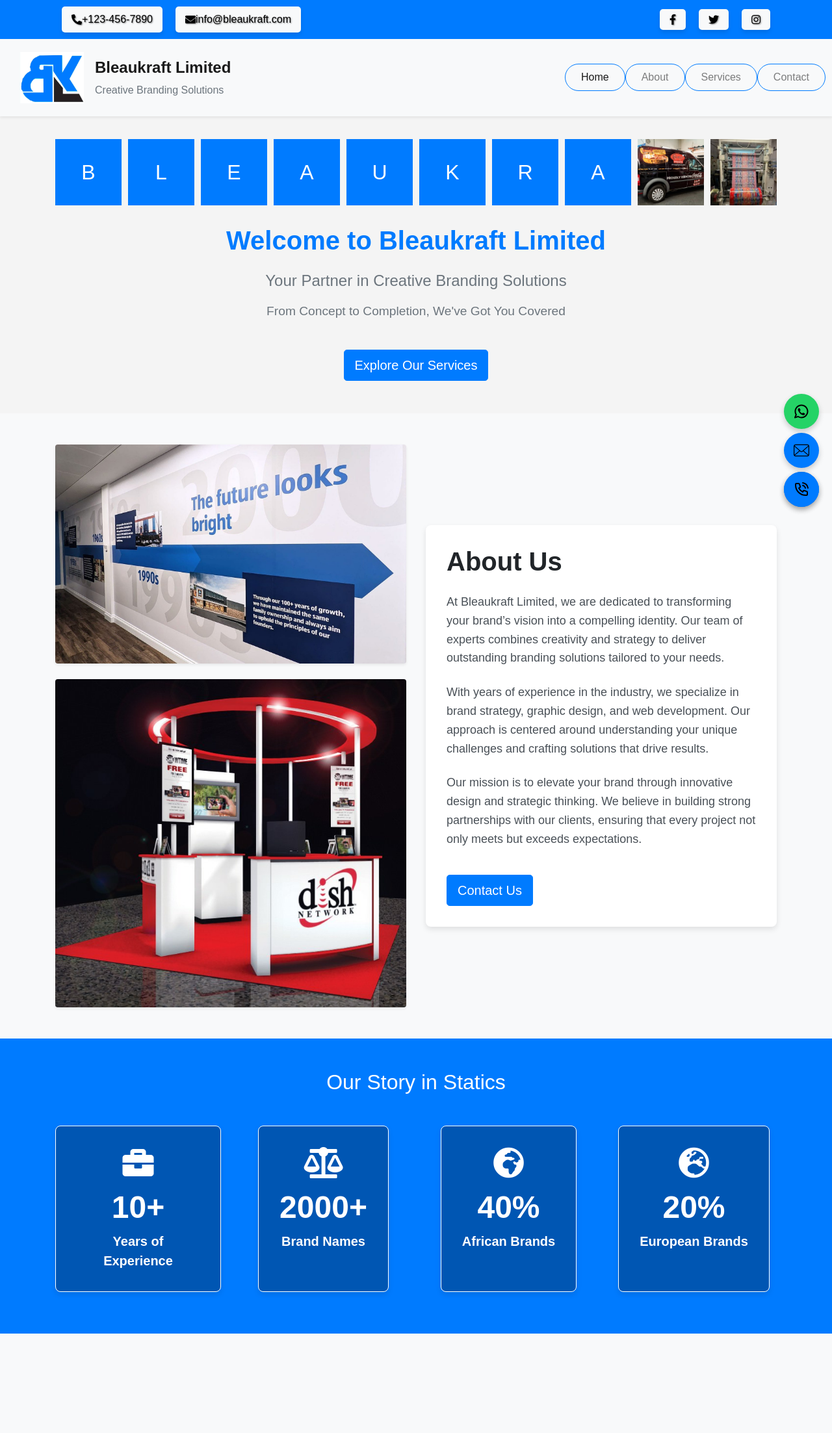
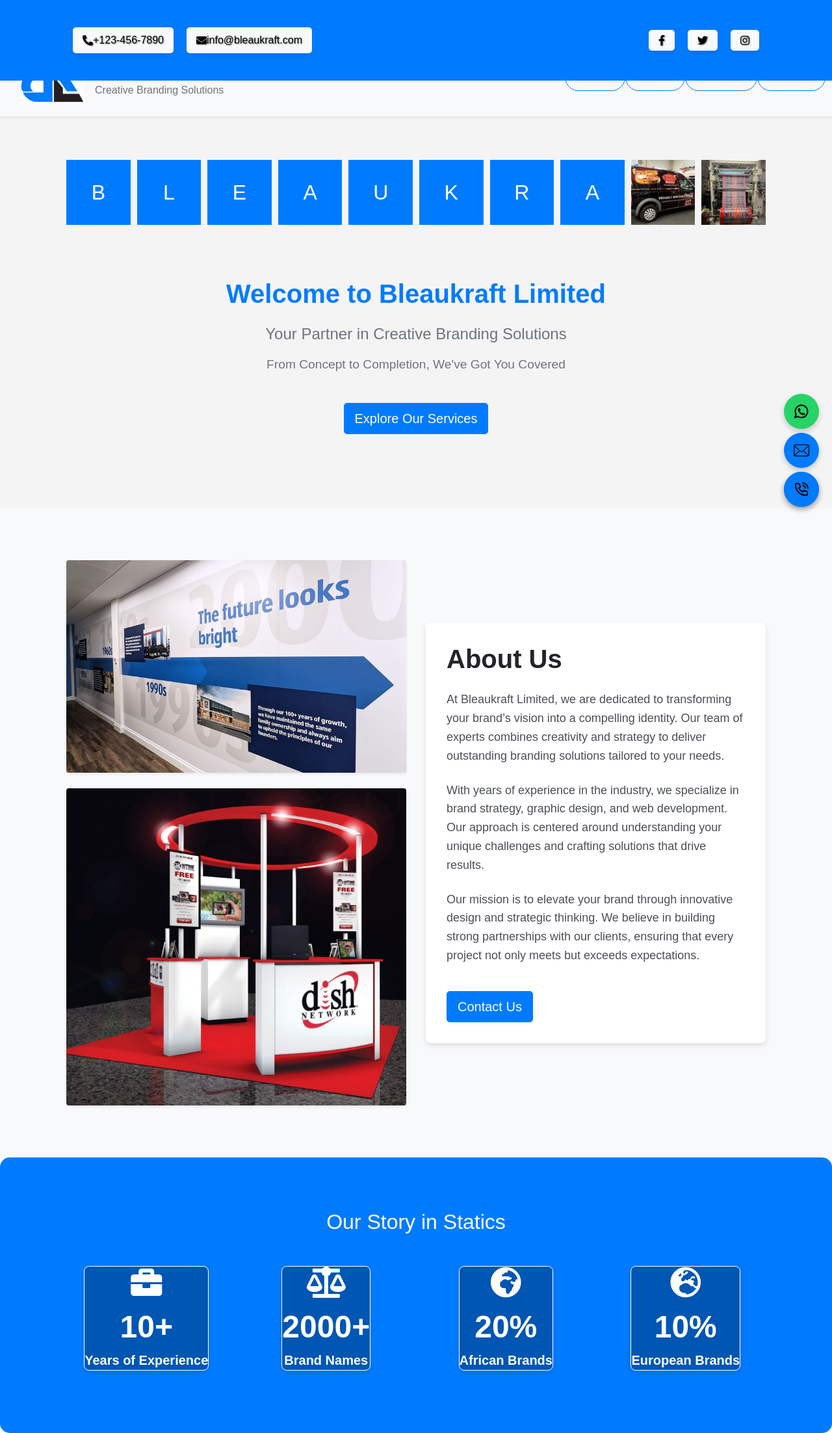
Before and after one commit to ElvisMw/bleaukraft_limited, a Django app: page /branding/landingpage/ in a window 1280 px wide. Shown: the whole page at 65% size. Before the commit the page ends 2052 px from the top, so only its background shows below. Run offline with Django 4.2, Linux system fonts and the light colour scheme; some libraries are stand-ins or nearby versions.

Commit message:
landing page update our story in statics section

```diff
--- a/bleaukraft/branding/templates/branding/landingpage.html
+++ b/bleaukraft/branding/templates/branding/landingpage.html
@@ -298,23 +298,26 @@
             }
 
         /* Experience section */
-        <style>
             .experience {
                 background-color: #007bff; /* Primary color */
+                border-radius: 15px; /* Curved edges for the section */
+                padding: 2rem; /* Padding for spacing inside the section */
+                overflow: hidden; /* Ensures that child elements respect the rounded corners */
             }
 
-            .experience h2 {
-                color: #ffffff; /* Title color */
+            .container {
+                border-radius: 15px; /* Curved edges for the container */
+                overflow: hidden; /* Ensures that the background color and curves apply to child elements */
+                padding: 2rem; /* Padding for better spacing */
             }
 
             .experience-item {
                 background-color: #0056b3; /* Darker shade of primary color */
                 border-radius: 8px;
                 border: 1px solid #ffffff; /* Thin white border */
-                padding: 2rem;
                 box-shadow: 0 4px 8px rgba(0, 0, 0, 0.1);
-                margin-bottom: 1rem;
                 transition: transform 0.3s ease-in-out;
+                margin-bottom: 1rem; /* Add spacing between items */
             }
 
             .experience-item:hover {
@@ -345,6 +348,7 @@
                 justify-content: center;
             }
         </style>
+
 
 
 </head>
@@ -488,8 +492,9 @@
 </section>
 
 <!-- Experience Section -->
+<!-- Experience Section -->
 <section class="experience py-5 bg-primary text-white">
-    <div class="container">
+    <div class="container rounded-lg overflow-hidden">
         <h2 class="text-center mb-5">Our Story in Statics</h2>
         <div class="row">
             <div class="col-md-3">
@@ -509,21 +514,20 @@
             <div class="col-md-3">
                 <div class="experience-item text-center">
                     <i class="fas fa-globe-africa fa-3x mb-3"></i>
-                    <h3 class="display-4 font-weight-bold mb-2">40%</h3>
+                    <h3 class="display-4 font-weight-bold mb-2">20%</h3>
                     <p class="lead mb-0">African Brands</p>
                 </div>
             </div>
             <div class="col-md-3">
                 <div class="experience-item text-center">
                     <i class="fas fa-globe-europe fa-3x mb-3"></i>
-                    <h3 class="display-4 font-weight-bold mb-2">20%</h3>
+                    <h3 class="display-4 font-weight-bold mb-2">10%</h3>
                     <p class="lead mb-0">European Brands</p>
                 </div>
             </div>
         </div>
     </div>
 </section>
-
 
 
     <!-- Sticky Contact Button -->
```
